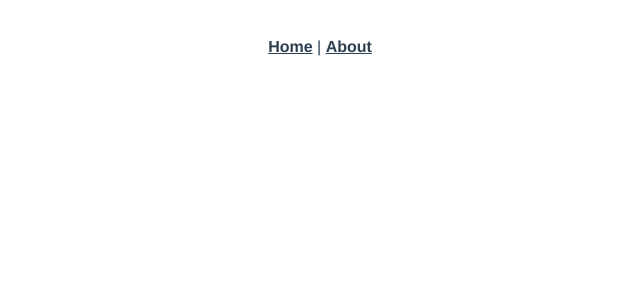
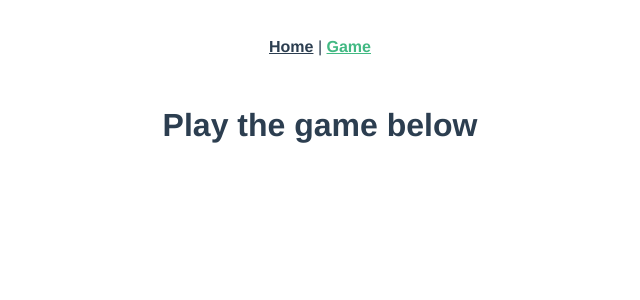
Before and after one commit to Jake-Nichols/sidescroller-website, a Vue app: page /game in a window 1280 px wide. Shown: the top 300 px of the page, without its empty margins (320-960 px from the left). Built offline with nearby package versions, Linux system fonts and the light colour scheme; the HTML template or start-up script is replaced by a standard one.

Commit message:
Tweaked for the game and added .htpasswd

```diff
--- a/src/App.vue
+++ b/src/App.vue
@@ -2,7 +2,7 @@
   <div id="app">
     <div id="nav">
       <router-link to="/">Home</router-link> |
-      <router-link to="/about">About</router-link>
+      <router-link to="/game">Game</router-link>
     </div>
     <router-view/>
   </div>
--- /dev/null
+++ b/src/components/gameInfo.vue
@@ -0,0 +1,18 @@
+<template>
+  <div class="hello">
+    <h1>{{ msg }}</h1>
+  </div>
+</template>
+
+<script>
+export default {
+  name: "HelloWorld",
+  props: {
+    msg: String
+  }
+};
+</script>
+
+<!-- Add "scoped" attribute to limit CSS to this component only -->
+<style scoped lang="scss">
+</style>
--- a/src/router.js
+++ b/src/router.js
@@ -14,13 +14,13 @@ export default new Router({
       component: Home
     },
     {
-      path: "/about",
-      name: "about",
+      path: "/game",
+      name: "game",
       // route level code-splitting
       // this generates a separate chunk (about.[hash].js) for this route
       // which is lazy-loaded when the route is visited.
       component: () =>
-        import(/* webpackChunkName: "about" */ "./views/About.vue")
+        import(/* webpackChunkName: "about" */ "./views/Game.vue")
     }
   ]
 });
--- a/src/views/About.vue
+++ /dev/null
@@ -1,5 +0,0 @@
-<template>
-  <div class="about">
-    <h1>This is an about page</h1>
-  </div>
-</template>
--- /dev/null
+++ b/src/views/Game.vue
@@ -0,0 +1,5 @@
+<template>
+  <div class="game">
+    <h1>Play the game below</h1>
+  </div>
+</template>
--- a/src/views/Home.vue
+++ b/src/views/Home.vue
@@ -1,18 +1,18 @@
 <template>
   <div class="home">
     <img alt="Vue logo" src="../assets/logo.png">
-    <HelloWorld msg="Welcome to Your Vue.js App"/>
+    <gameInfo msg="Welcome to the Apocalypse"/>
   </div>
 </template>
 
 <script>
 // @ is an alias to /src
-import HelloWorld from "@/components/HelloWorld.vue";
+import gameInfo from "@/components/gameInfo.vue";
 
 export default {
   name: "home",
   components: {
-    HelloWorld
+    gameInfo
   }
 };
 </script>
```
Also changed, not shown: 1 other file (tests, documents, lock files or other folders).
